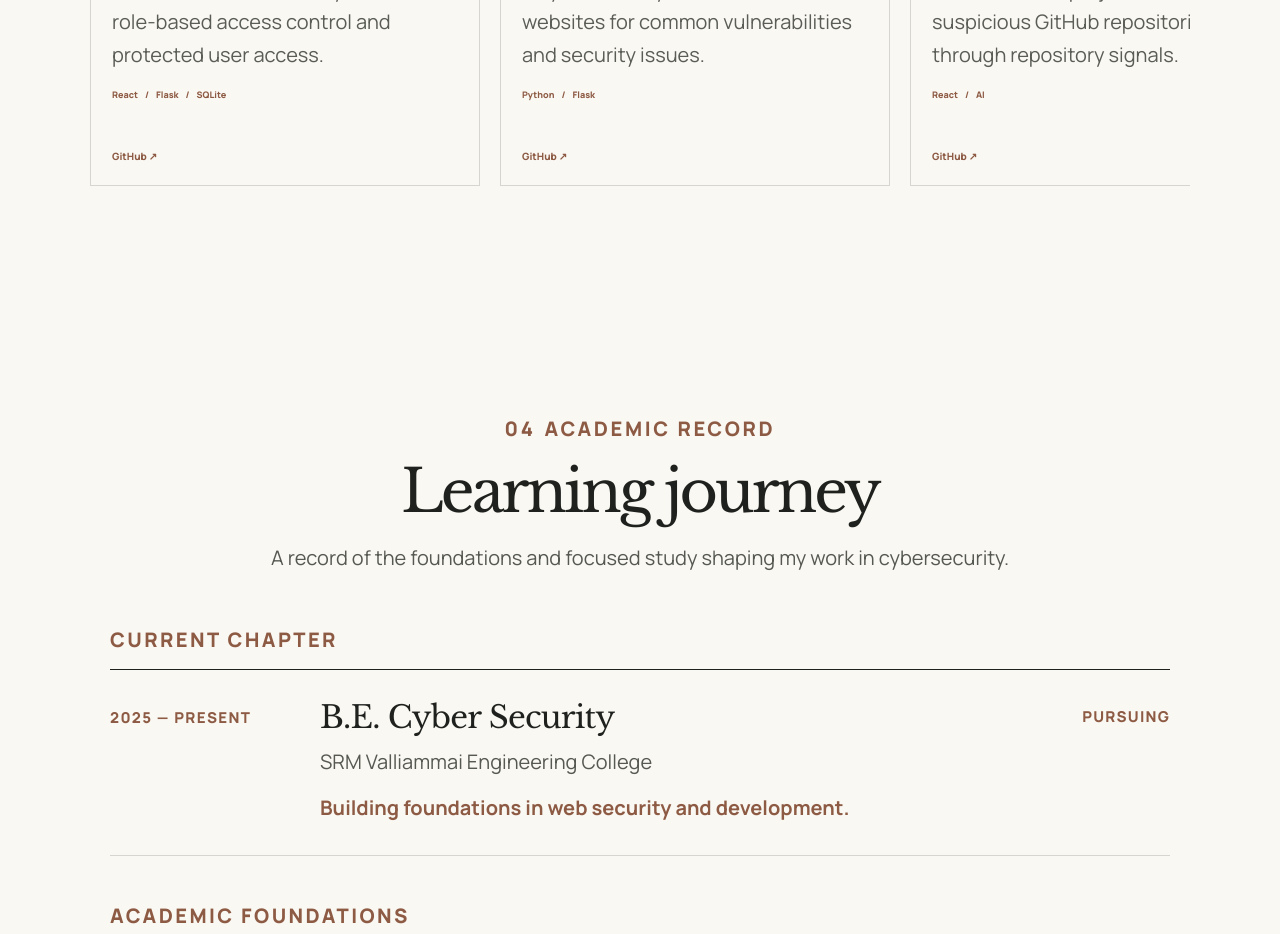
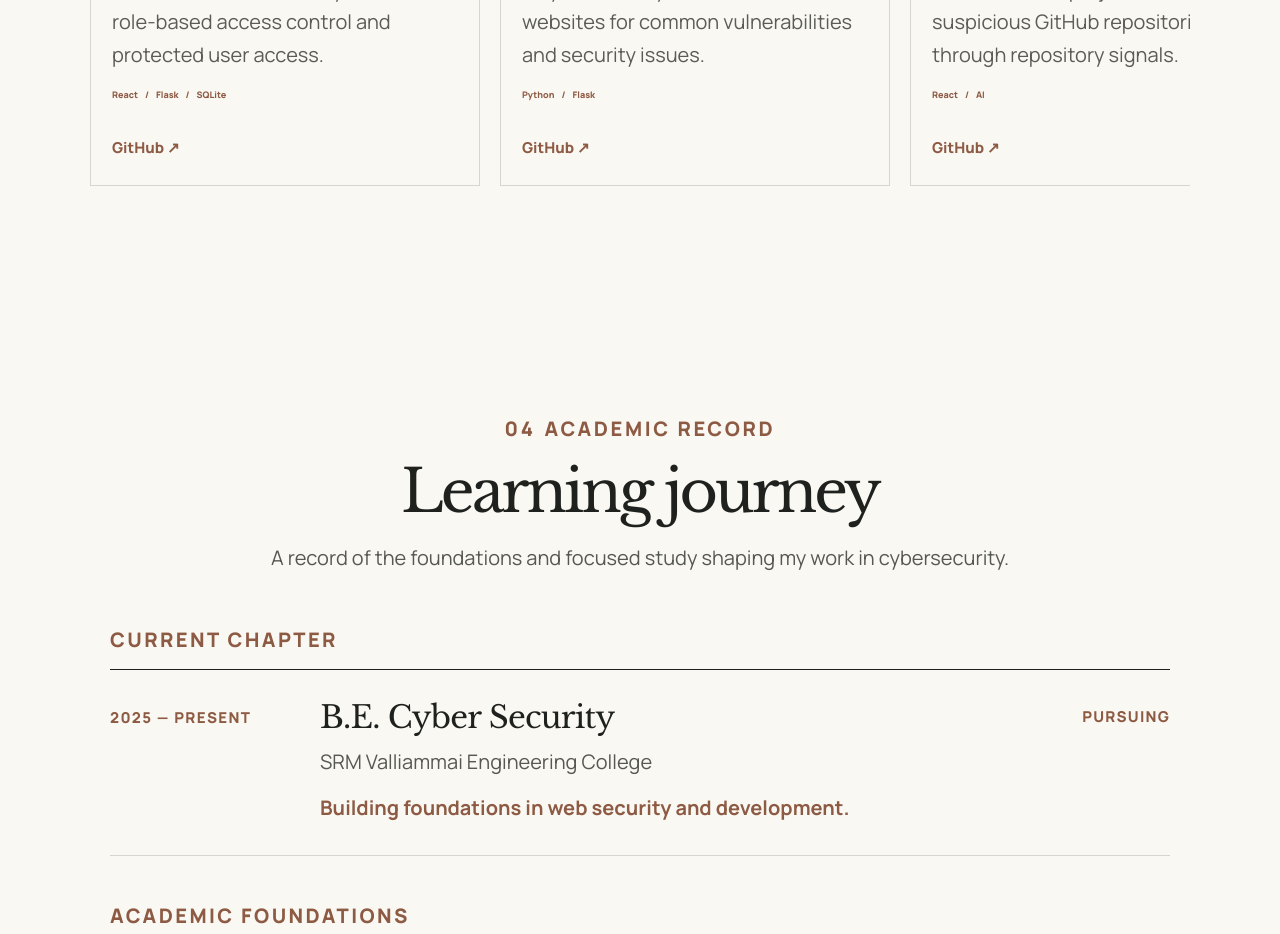
Before and after one commit to avinashk08408/Avinash-portfolio, a React (Vite) app: page / in a window 1280 px wide. Shown: the part 3160-4094 px from the top of the page. Built offline with nearby package versions, Linux system fonts and the light colour scheme; a web font is replaced by a local one.

Commit message:
Update Projects.css

```diff
--- a/src/components/Projects/Projects.css
+++ b/src/components/Projects/Projects.css
@@ -200,3 +200,15 @@
     transform: translateX(0);
   }
 }
+/* Larger GitHub and Live Demo action links. */
+
+.projects-card-links a {
+  padding-bottom: 3px;
+  border-bottom: 1px solid transparent;
+  font-size: 15px;
+  font-weight: 800;
+}
+
+.projects-card-links a:hover {
+  border-color: var(--sienna);
+}
```
